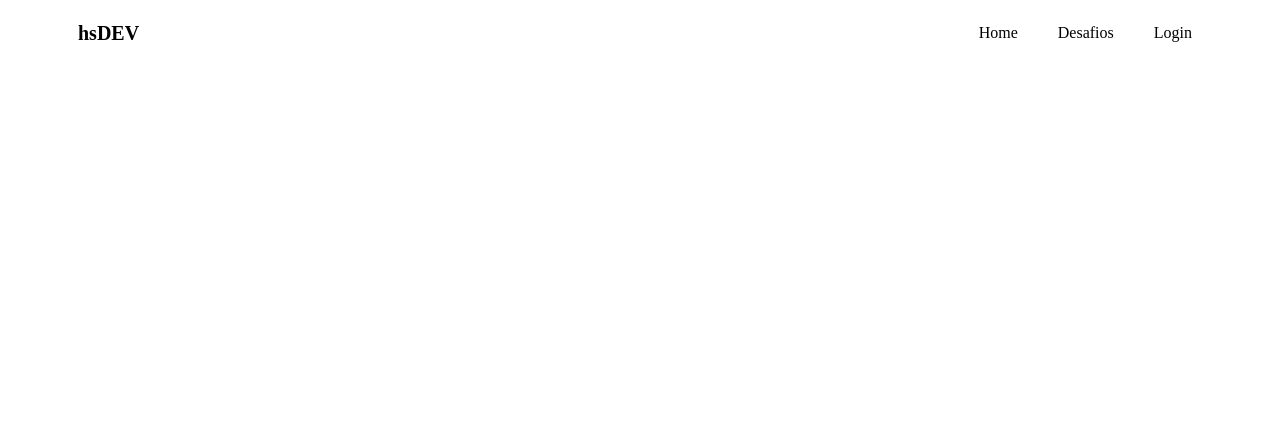
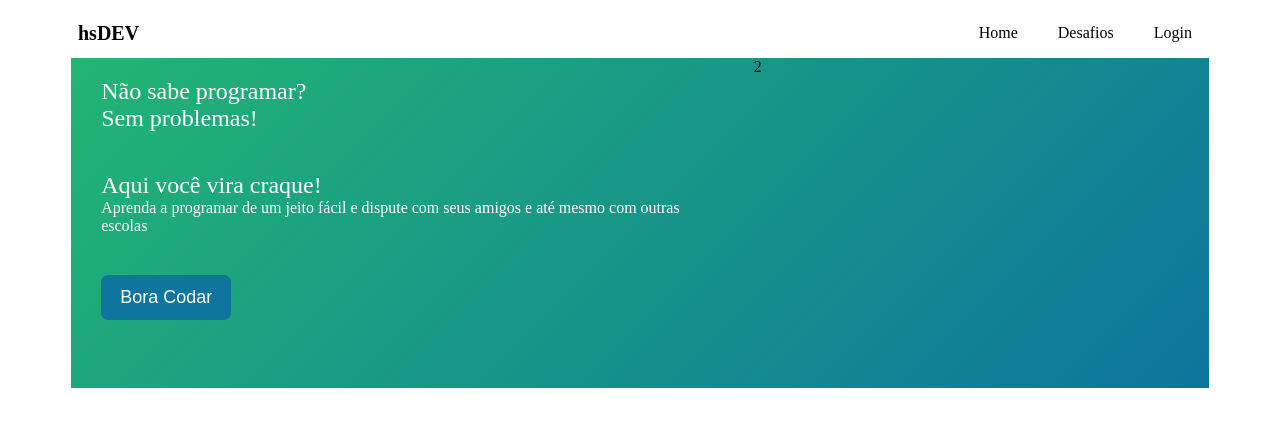
Before and after one commit to patricklongo1/hackatonRsxp, a React (Create React App) app in the folder frontend/frontend/: page / in a window 1280 px wide. Shown: the top 426 px of the page. Built offline with nearby package versions, Linux system fonts and the light colour scheme.

Commit message:
Criação do banner

```diff
--- a/frontend/frontend/src/App.js
+++ b/frontend/frontend/src/App.js
@@ -1,9 +1,15 @@
 import React, { Component, Fragment } from 'react';
 import Header from './widgets/Header';
+import Banner from './widgets/Banner';
 
 class App extends Component {
     render() {
-        return <Header />;
+        return (
+            <Fragment>
+                <Header />
+                <Banner />
+            </Fragment>
+        );
     }
 }
 
--- /dev/null
+++ b/frontend/frontend/src/components/buttonBig/Button.js
@@ -0,0 +1,8 @@
+import React from 'react';
+import ButtonStyle from './style';
+
+const Button = props => {
+    return <ButtonStyle>{props.text}</ButtonStyle>;
+};
+
+export default Button;
--- /dev/null
+++ b/frontend/frontend/src/components/buttonBig/style.js
@@ -0,0 +1,15 @@
+import styled from 'styled-components';
+
+const Button = styled.button`
+    height: 45px;
+    width: 130px;
+    font-size: 18px;
+    border-radius: 7px;
+    background-color: #0d759e;
+    border: 1px solid #0d759e;
+    color: #fff;
+    outline: none;
+    cursor: pointer;
+`;
+
+export default Button;
--- a/frontend/frontend/src/components/text/Text.js
+++ b/frontend/frontend/src/components/text/Text.js
@@ -1,7 +1,7 @@
 import React from 'react';
 
 const Text = props => {
-    return <span>props.text</span>;
+    return <span>{props.text}</span>;
 };
 
 export default Text;
--- a/frontend/frontend/src/components/title/Title.js
+++ b/frontend/frontend/src/components/title/Title.js
@@ -1,7 +1,8 @@
 import React from 'react';
+import SpanTitle from './style';
 
 const Title = props => {
-    return <span>props.text</span>;
+    return <SpanTitle>{props.text}</SpanTitle>;
 };
 
 export default Title;
--- a/frontend/frontend/src/components/title/style.js
+++ b/frontend/frontend/src/components/title/style.js
@@ -0,0 +1,7 @@
+import styled from 'styled-components';
+
+const SpanTitle = styled.span`
+    font-size: 24px;
+`;
+
+export default SpanTitle;
--- /dev/null
+++ b/frontend/frontend/src/widgets/Banner.js
@@ -0,0 +1,34 @@
+import React, { Component } from 'react';
+import { Box, Info } from './styles/banner-home';
+import Title from '../components/title/Title';
+import Text from '../components/text/Text';
+import Button from '../components/buttonBig/Button';
+
+class Banner extends Component {
+    render() {
+        return (
+            <Box>
+                <Info>
+                    <div className="title__header_first">
+                        <Title text="Não sabe programar?" />
+                        <Title text="Sem problemas!" />
+                    </div>
+
+                    <div className="title__header_second">
+                        <Title text="Aqui você vira craque!" />
+                        <Text
+                            text={`Aprenda a programar de um jeito fácil e dispute com seus amigos e até mesmo com outras escolas`}
+                        />
+                    </div>
+
+                    <div className="button__header">
+                        <Button text="Bora Codar" />
+                    </div>
+                </Info>
+                <div>2</div>
+            </Box>
+        );
+    }
+}
+
+export default Banner;
--- /dev/null
+++ b/frontend/frontend/src/widgets/styles/banner-home.js
@@ -0,0 +1,27 @@
+import styled from 'styled-components';
+
+const Box = styled.div`
+    width: 90%;
+    height: 330px;
+    margin: 0 5%;
+    display: flex;
+    flex-direction: row;
+    background: linear-gradient(135deg, #22b573, #0d759e);
+`;
+
+const Info = styled.div`
+    width: 60%;
+    display: flex;
+    flex-direction: column;
+
+    .title__header_first,
+    .title__header_second,
+    .button__header {
+        margin: 20px 30px;
+        display: flex;
+        flex-direction: column;
+        color: #fff;
+    }
+`;
+
+export { Box, Info };
```
